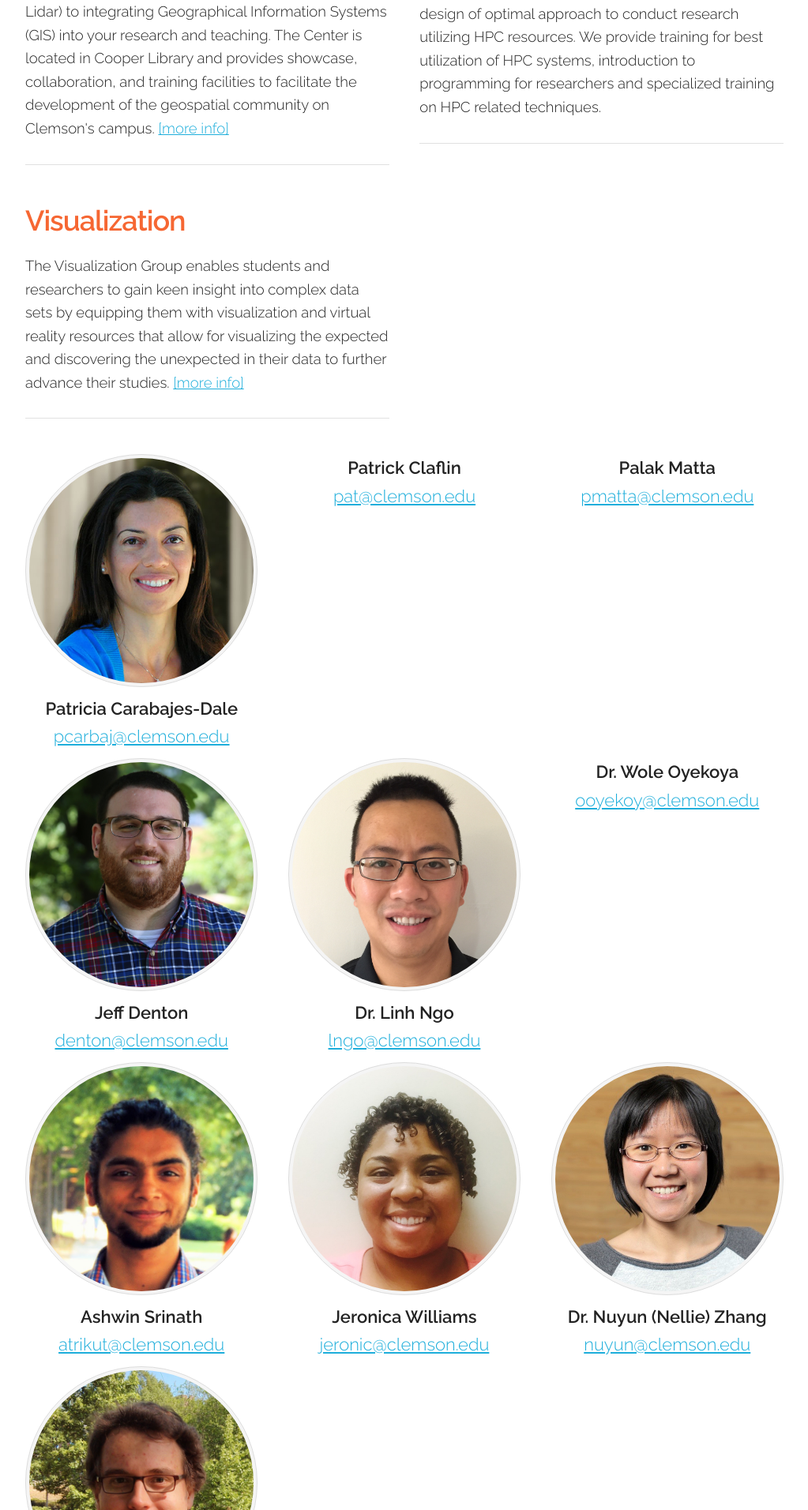
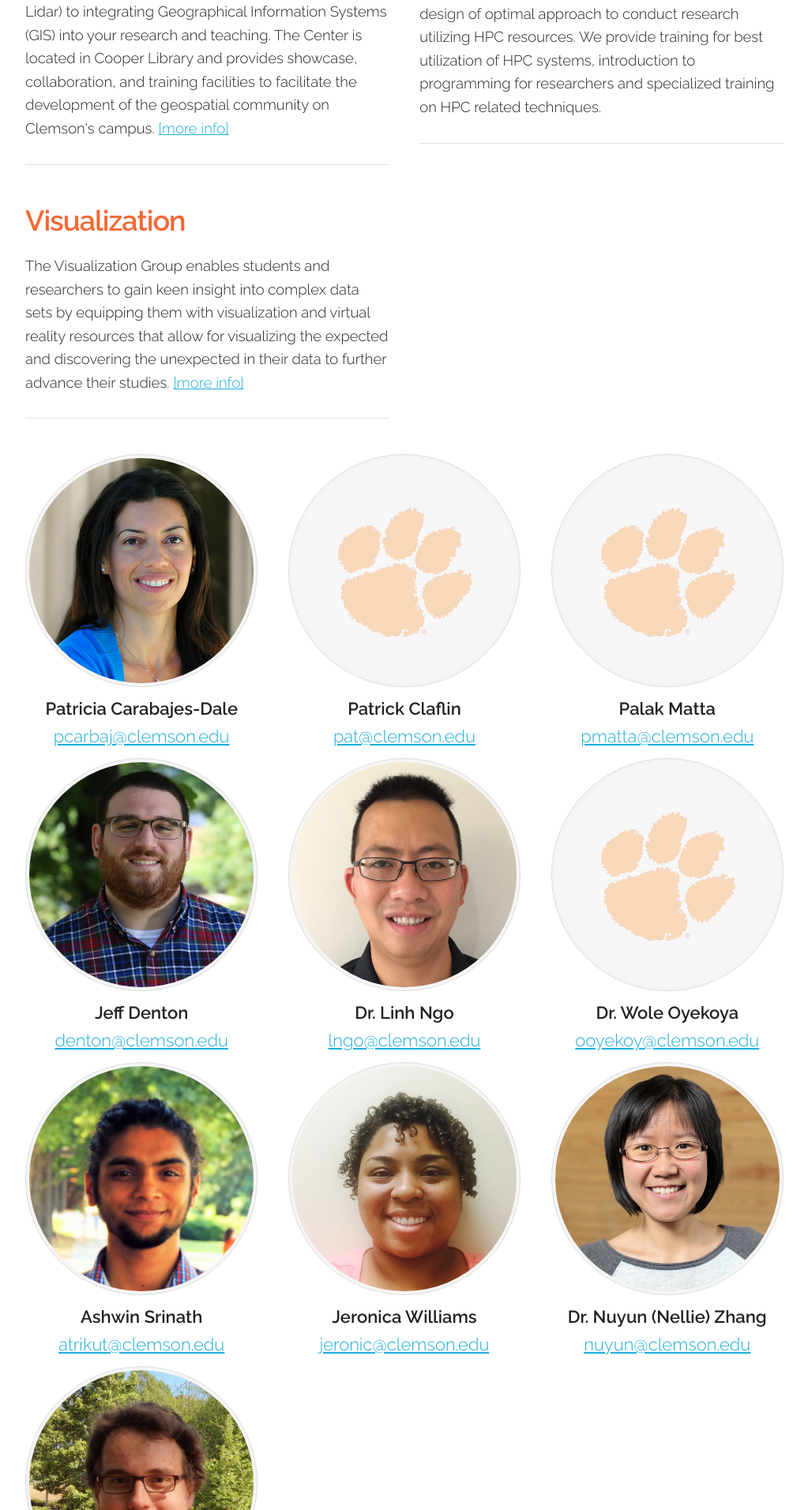
Before and after one commit to clemsonciti/citi-webpage, a Jekyll site: the page built from index.html, in a window 1280 px wide. Shown: the part 1244-3156 px from the top of the page at 79% size, without its empty margins (128-1151 px from the left). Built offline with Jekyll 4.4.1, drawn with Linux system fonts in a browser that asks for light colours.

Commit message:
Added placeholder for pictures for uniform format

```diff
--- a/index.html
+++ b/index.html
@@ -94,11 +94,13 @@ layout: default
             </div>
 
             <div class="four columns" style="text-align: center;" id="name">
+               <img src="images/paw.png" class="avatar u-max-full-width">
                <b>Patrick Claflin</b><br>
                <a href="mailto:pat@clemson.edu">pat@clemson.edu</a>
             </div>
 
             <div class="four columns" style="text-align: center;" id="name">
+               <img src="images/paw.png" class="avatar u-max-full-width">
                <b>Palak Matta</b><br>
                <a href="mailto:pmatta@clemson.edu">pmatta@clemson.edu</a>
             </div>
@@ -121,6 +123,7 @@ layout: default
             </div>
 
             <div class="four columns" style="text-align: center;" id="name">
+               <img src="images/paw.png" class="avatar u-max-full-width">
                <b>Dr. Wole Oyekoya</b><br>
                <a href="mailto:ooyekoy@clemson.edu">ooyekoy@clemson.edu</a>
             </div>
```
Also changed, not shown: images/paw.png (added).
